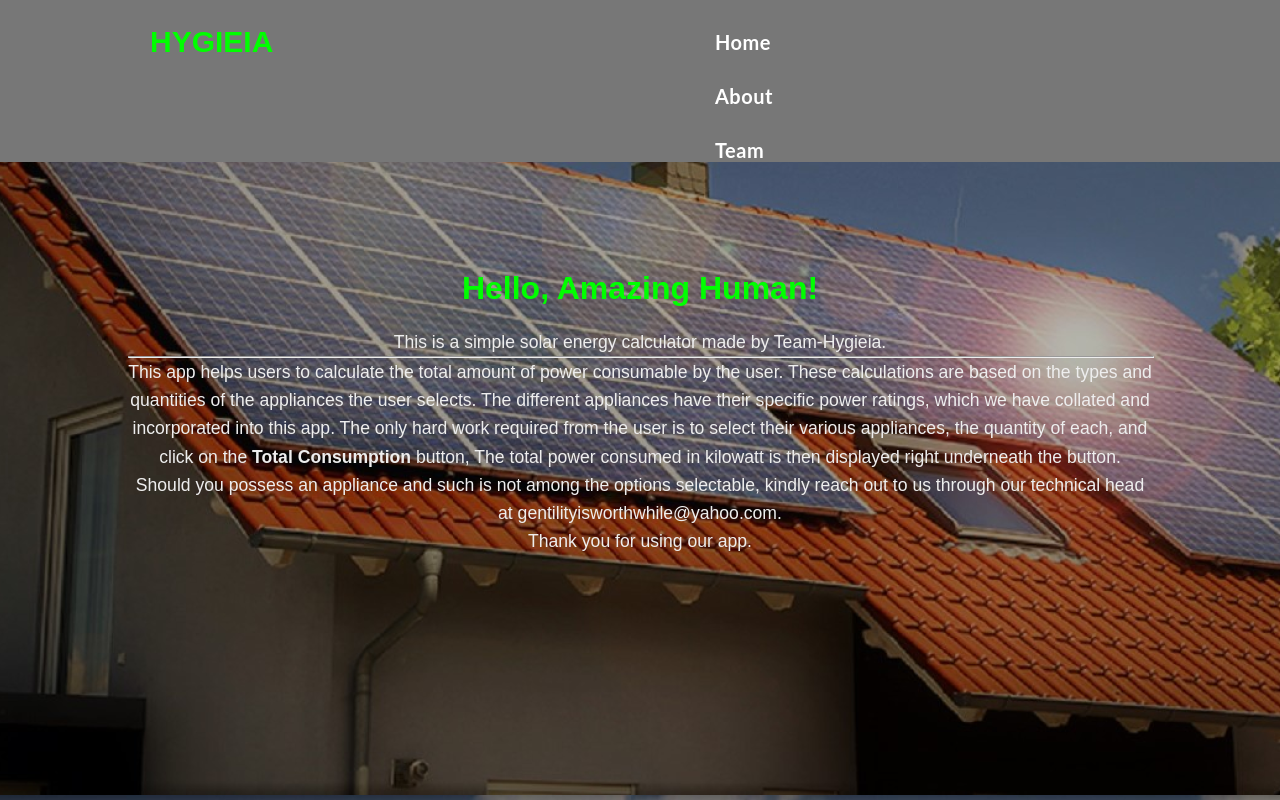
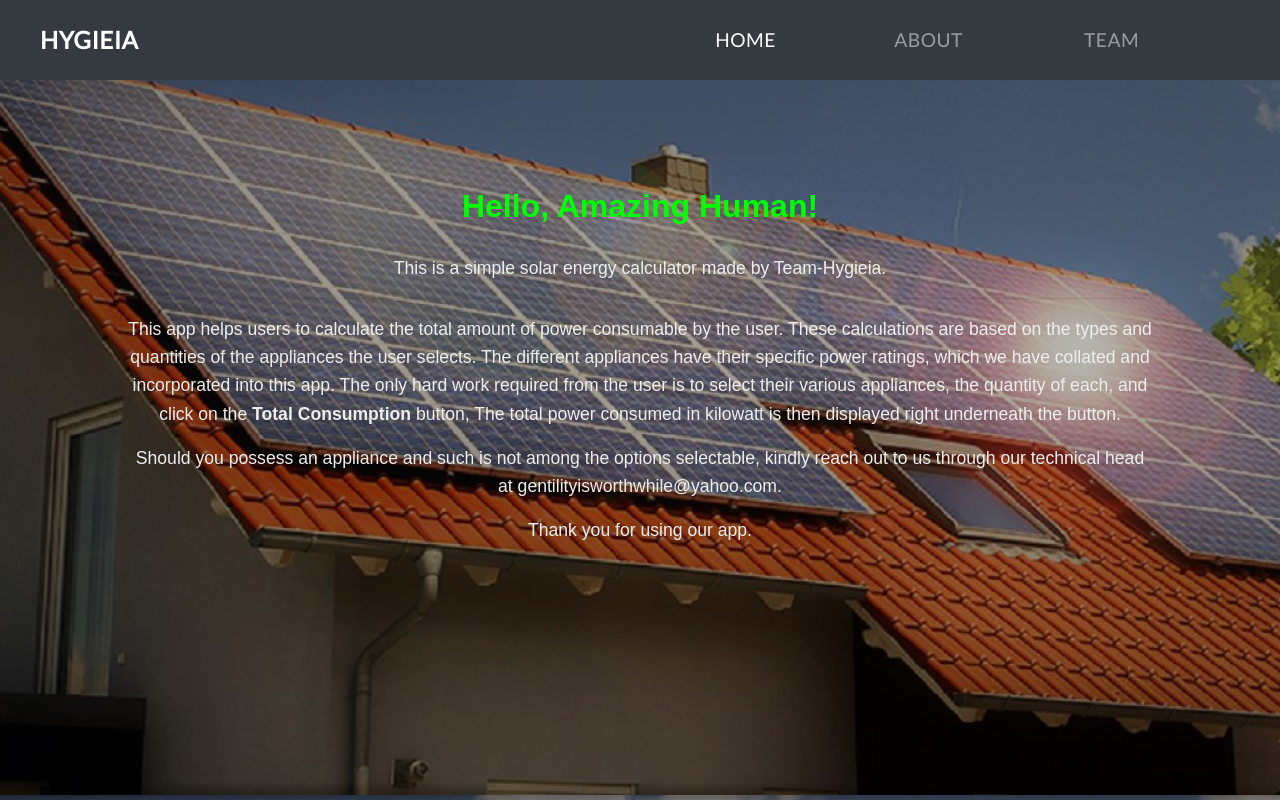
Before and after one commit to hngi/team-hygieia_Solar-Calulator, a website: page about.html in a window 1280 px wide. Drawn offline with Linux system fonts and the light colour scheme.

Commit message:
made some changes

```diff
--- a/about.html
+++ b/about.html
@@ -1,30 +1,46 @@
 <!DOCTYPE html>
 <html>
+    <head>
+        <title>Hygieia Solar Calculator</title>
+        <link rel="stylesheet" type="text/css" href="css/bootstrap.min.css">
+        <link href="https://fonts.googleapis.com/css?family=Lato&display=swap" rel="stylesheet">
+        <link rel="stylesheet" type="text/css" href="./css/style.css">
 
-<head>
-    <meta charset="utf-8" />
-    <meta http-equiv="X-UA-Compatible" content="IE=edge">
-    <title>Hygieia Solar Calculator</title>
-    <link rel="stylesheet" type="text/css" href="./css/style.css">
-</head>
+            <script type="text/javascript" src="js/jquery-3.2.1.min.js"></script>
+            <script type="text/javascript" src="js/popper.min.js"></script>
+            <script type="text/javascript" src="js/bootstrap.min.js"></script>
+    </head>
+    <body onload="initialise()">
+        <header>
 
-<body>
-    <header>
-        <h1>HYGIEIA</h1>
-        <nav>
-            <div class="menu home" onclick="window.location='index.html'">
-                <span>
-                    <h2>Home</h2>
-                </span>
-            </div>
-            <div class="menu about">
-                <h2>About</h2>
-            </div>
-            <div class="menu team">
-                <h2>Team</h2>
-            </div>
-        </nav>
-    </header>
+                <nav class="navbar navbar-expand-lg navbar-dark bg-dark">
+  <a class="navbar-brand" href="index.html">Hygieia</a>
+  <button class="navbar-toggler" type="button" data-toggle="collapse" data-target="#navbarSupportedContent" aria-controls="navbarSupportedContent" aria-expanded="false" aria-label="Toggle navigation">
+    <span class="navbar-toggler-icon"></span>
+  </button>
+
+  <div class="collapse navbar-collapse" id="navbarSupportedContent">
+    <ul class="navbar-nav mr-auto">
+      <li class="nav-item home active">
+        <a class="nav-link" href="index.html">Home <span class="sr-only">(current)</span></a>
+      </li>
+      <li class="nav-item about">
+        <a class="nav-link" href="about.html">About</a>
+      </li>
+      <li class="nav-item team">
+        <a class="nav-link" href="#">Team</a>
+      </li>
+
+    </ul>
+
+  </div>
+</nav>
+
+
+  </div>
+</nav>
+
+        </header>
 
     <div class="about-container">
         <h2>Hello, Amazing Human!</h1>
--- a/css/style.css
+++ b/css/style.css
@@ -113,20 +113,20 @@ thead {
 .clicked {
     display: block;
     color: rgb(200, 200, 200);
-    background-color: darkgray;
+    background-color: darkgrayblack;
     border-bottom: 4px solid #00ff00;
 }
 
 .select {
     font-size: 1em;
     border-radius: 15px;
-    color: #cccccc;
+    color: #000000;
 }
 
 .qty {
     font-size: 1em;
     border-radius: 15px;
-    color: #cccccc;
+    color: #000000;
     text-align: center;
     width: 100px;
 }
@@ -134,7 +134,7 @@ thead {
 .power  {
     font-size: 1em;
     border-radius: 15px;
-    color: #cccccc;
+    color: #000000;
     text-align: center;
     width: 80px;
 }
```
Also changed, not shown: index.html (+7 -3 lines).
